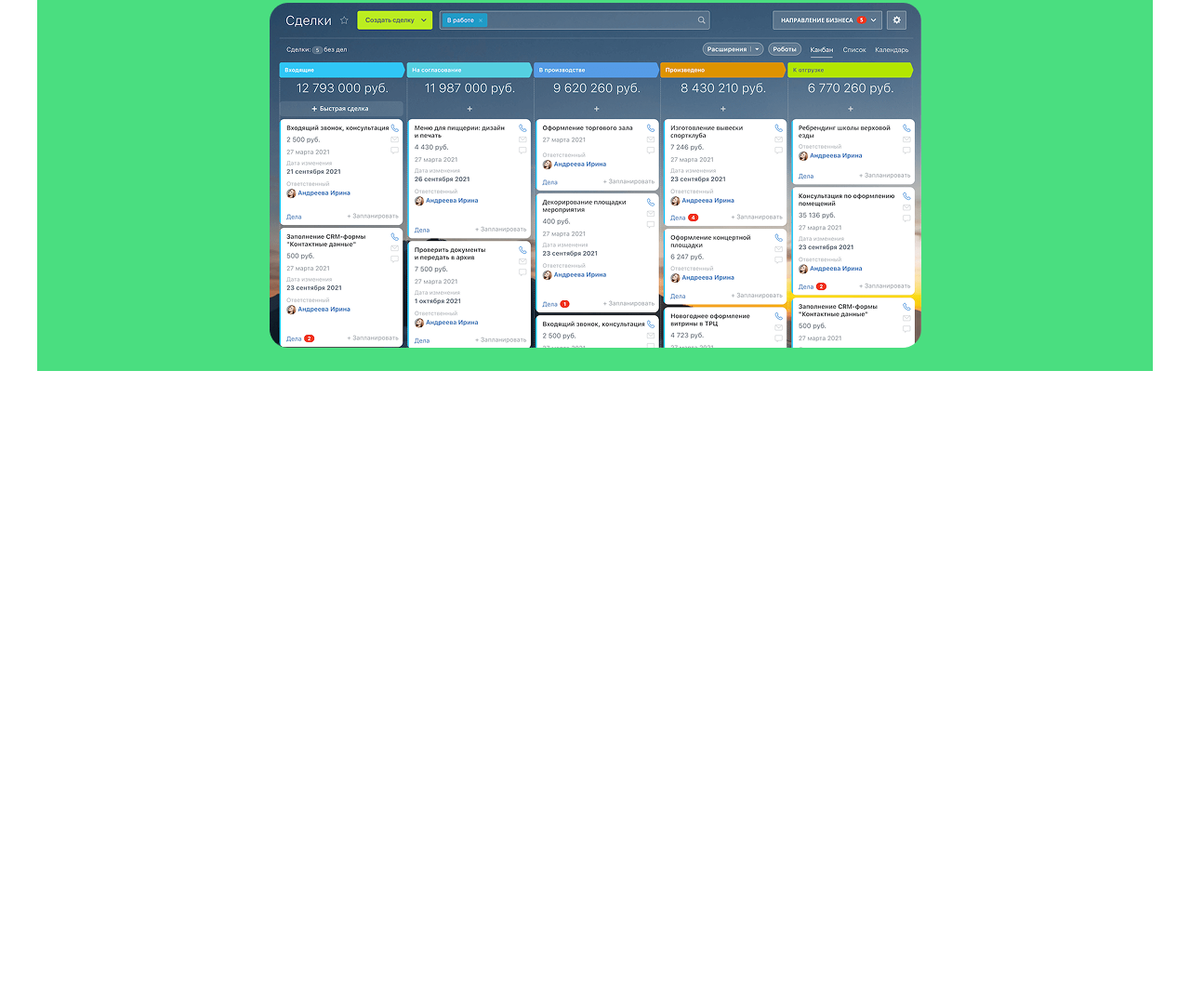
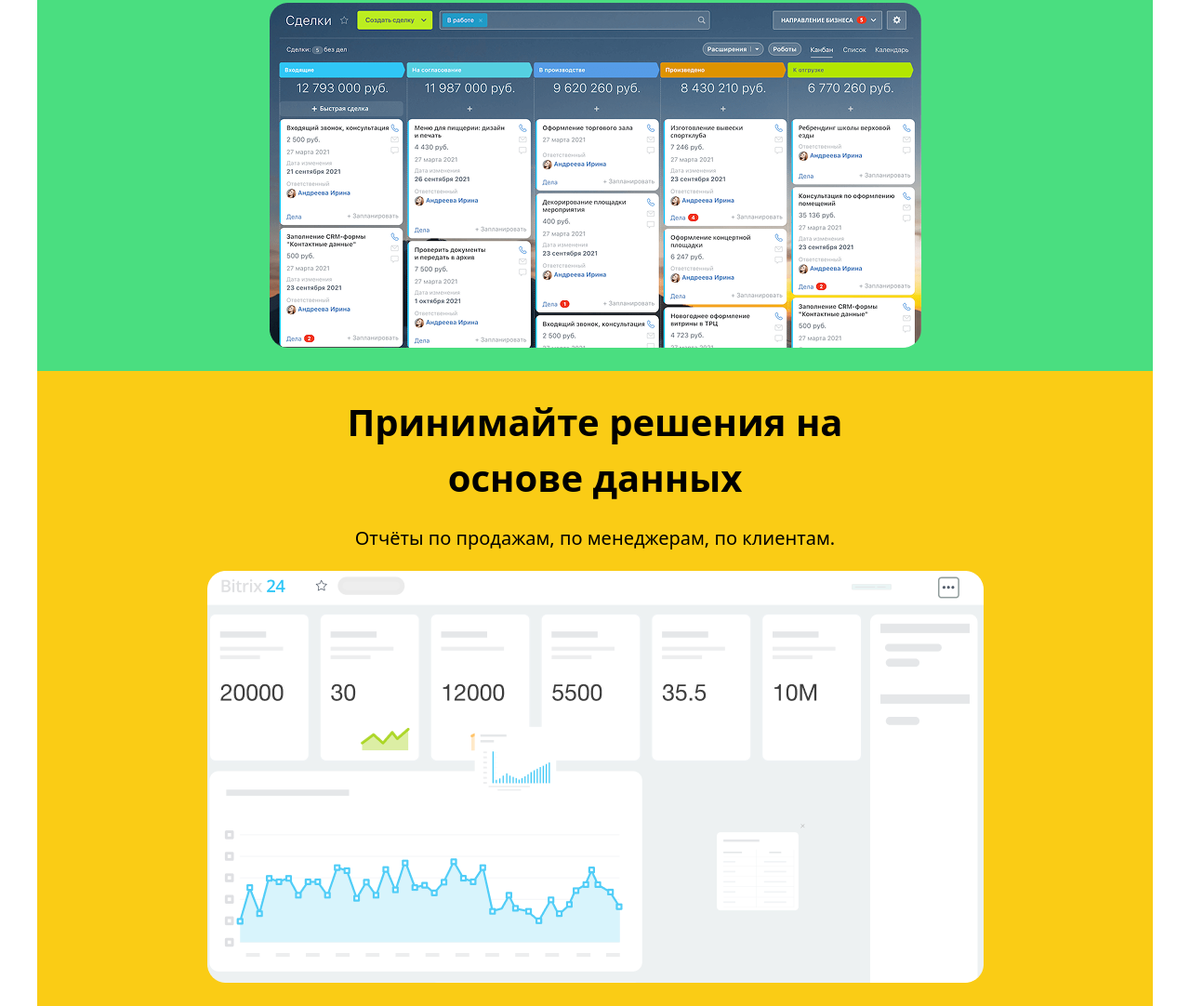
Before and after one commit to Firdavs001-hue/git3-w, a website: page src/index.html in a window 1280 px wide. Shown: the part 1732-2814 px from the top of the page at 93% size. Before the commit the page ends 2131 px from the top, so only its background shows below. Drawn offline with nearby package versions, Linux system fonts and the light colour scheme; files that its build step writes are made by us from their sources.

Commit message:
section 5

```diff
--- a/src/index.html
+++ b/src/index.html
@@ -70,6 +70,13 @@
                 <p class="w-[400px] lg:w-[590px] text-[20px] text-center">Вся информация о клиенте и его заказах сохраняется в CRM</p>
                 <img class="" src="./Image.png" alt="">
             </section>
+
+            <!--Section 5-->
+            <section class=" flex flex-col py-[25px] gap-[20px] items-center bg-yellow-400">
+                <h2 class="text-[40px] font-bold text-center">Принимайте решения на <br> основе данных</h2>
+                <p class="w-[400px] lg:w-[590px] text-[20px] text-center">Отчёты по продажам, по менеджерам, по клиентам.</p>
+                <img class="" src="./Image16.png" alt="">
+            </section>
         </main>
     </body>
 </html>
```
